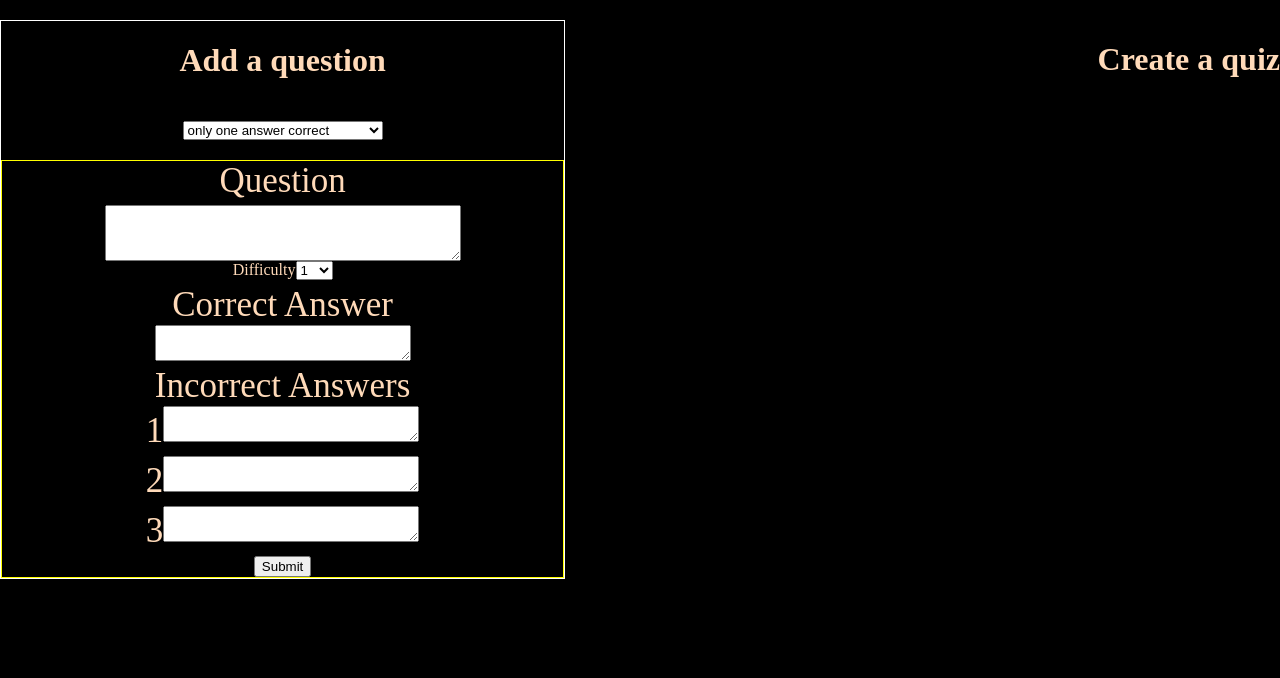
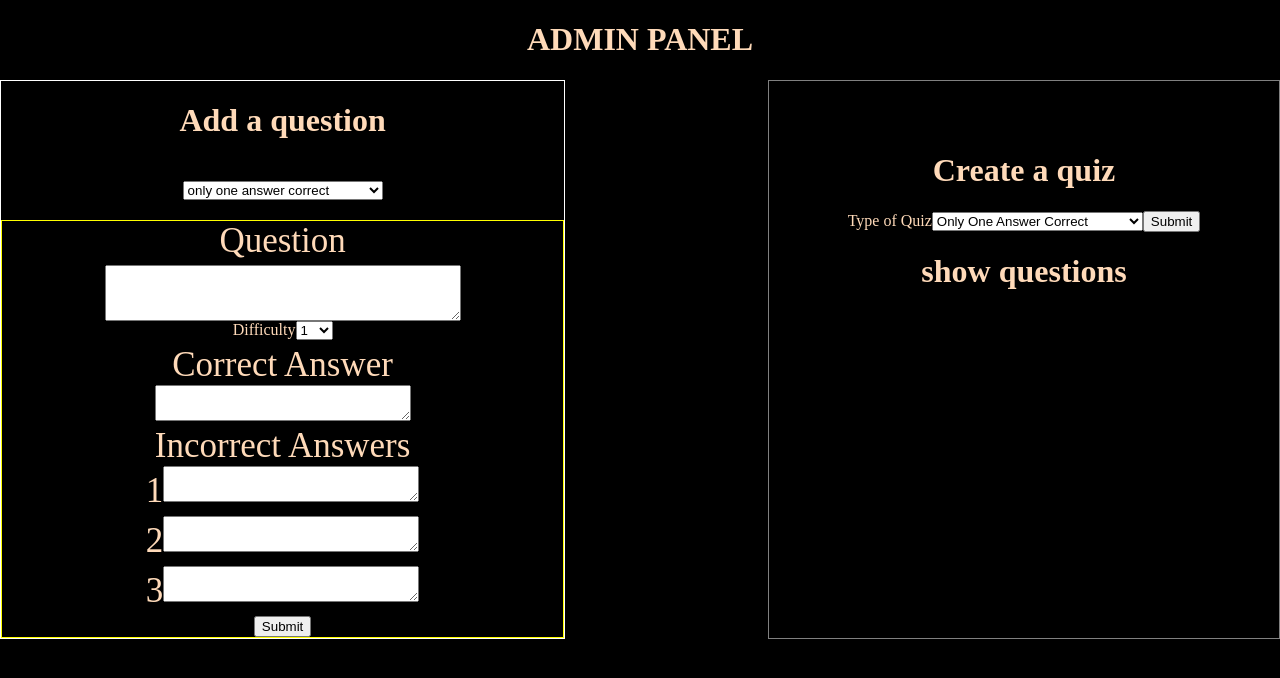
Before and after one commit to AFFAN-AHMAD/Digiaccel-Assignment, a React (Create React App) app in the folder client/: page /admin in a window 1280 px wide. Shown: the top 678 px of the page. Built offline with nearby package versions, Linux system fonts and the light colour scheme.

Commit message:
connected:create quiz to backend

```diff
--- a/client/src/components/oneAnswer/OneAnswer.jsx
+++ b/client/src/components/oneAnswer/OneAnswer.jsx
@@ -91,7 +91,7 @@ const OneAnswer = () => {
           </div>
         </div>
         <div className={styles.inputsContainer}>
-          <input type="submit" />
+          <input type="submit" placeholder="Add" />
         </div>
       </form>
     </div>
--- a/client/src/pages/admin/Admin.jsx
+++ b/client/src/pages/admin/Admin.jsx
@@ -1,10 +1,37 @@
-import React, { useState } from "react";
+import axios from "axios";
+import React, { useEffect, useState } from "react";
+import { useSelector } from "react-redux";
 import OneAnswer from "../../components/oneAnswer/OneAnswer";
 import TwoAnswers from "../../components/twoAnswers/TwoAnswers";
 import styles from "./admin.module.css";
 const Admin = () => {
   const [typeOfQuest, setTypeOfQuest] = useState("type1");
+  const [typeOfQuiz, setTypeOfQuiz] = useState("type1");
+  const { token } = useSelector((state) => state.user);
+  const [questions, setQuestions] = useState([]);
+  const createQuiz = (e) => {
+    e.preventDefault();
+    if (token) {
+      axios
+        .post("http://localhost:8080/auth/createQuiz", typeOfQuiz, {
+          headers: {
+            token: token,
+          },
+        })
+        .then((res) => {
+          console.log(res.data);
+          setQuestions(res.data);
+        })
+
+        .catch((err) => console.log(err));
+    } else {
+      console.log("token required");
+    }
+  };
+  useEffect(() => {}, [questions]);
   return (
+    <>
+      <h1 style={{ textAlign: "center" }}>ADMIN PANEL</h1>
       <div className={styles.container}>
         <div className={styles.questContainer}>
           <h1>Add a question</h1>
@@ -17,10 +44,33 @@ const Admin = () => {
           </select>
           {typeOfQuest == "type1" ? <OneAnswer /> : <TwoAnswers />}
         </div>
+        <div className={styles.quizContainer}>
+          <h1>Create a quiz</h1>
           <div>
-        <h1>Create a quiz</h1>
+            <form onSubmit={(e) => createQuiz(e)}>
+              <label>Type of Quiz</label>
+              <select onChange={(e) => setTypeOfQuiz(e.target.value)}>
+                <option value="type1">Only One Answer Correct</option>
+                <option value="type2">More Than One Answer Correct</option>
+              </select>
+              <input type="submit" />
+            </form>
+          </div>
+
+          {questions && (
+            <>
+              <h1>show questions</h1>
+              {questions.map((ele) => {
+                <>
+                  <p>{ele.question}</p>
+                  <p>{ele.allAnswers}</p>
+                </>;
+              })}
+            </>
+          )}
         </div>
       </div>
+    </>
   );
 };
 
--- a/client/src/pages/admin/admin.module.css
+++ b/client/src/pages/admin/admin.module.css
@@ -14,7 +14,13 @@
     border: 1px solid white;
     height: 100%;
 }
-
+.quizContainer{
+    border:1px solid gray;
+    padding: 50px;
+    box-sizing: border-box;
+    width: 40%;
+    text-align: center;
+}
 .select{
     margin: 20px;
 }
```
Lines whose indentation alone changed are shown as unchanged.
